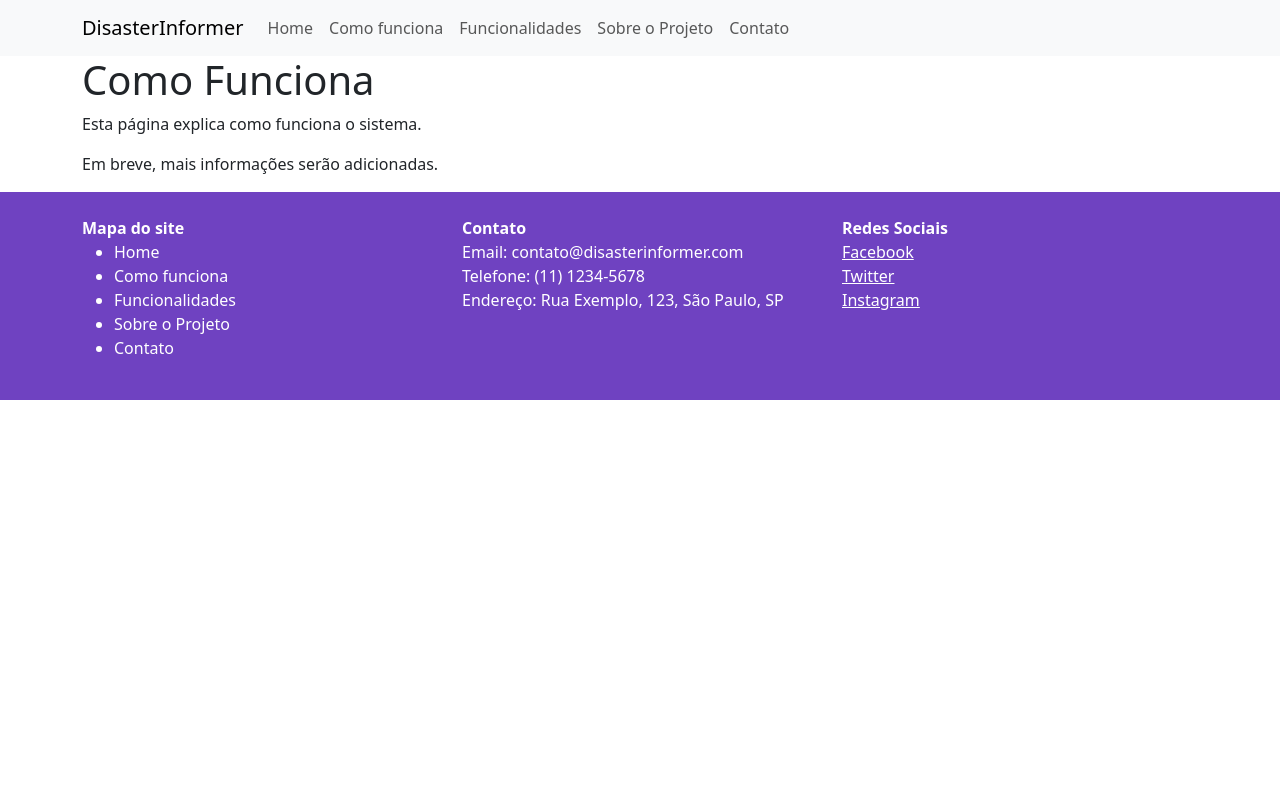
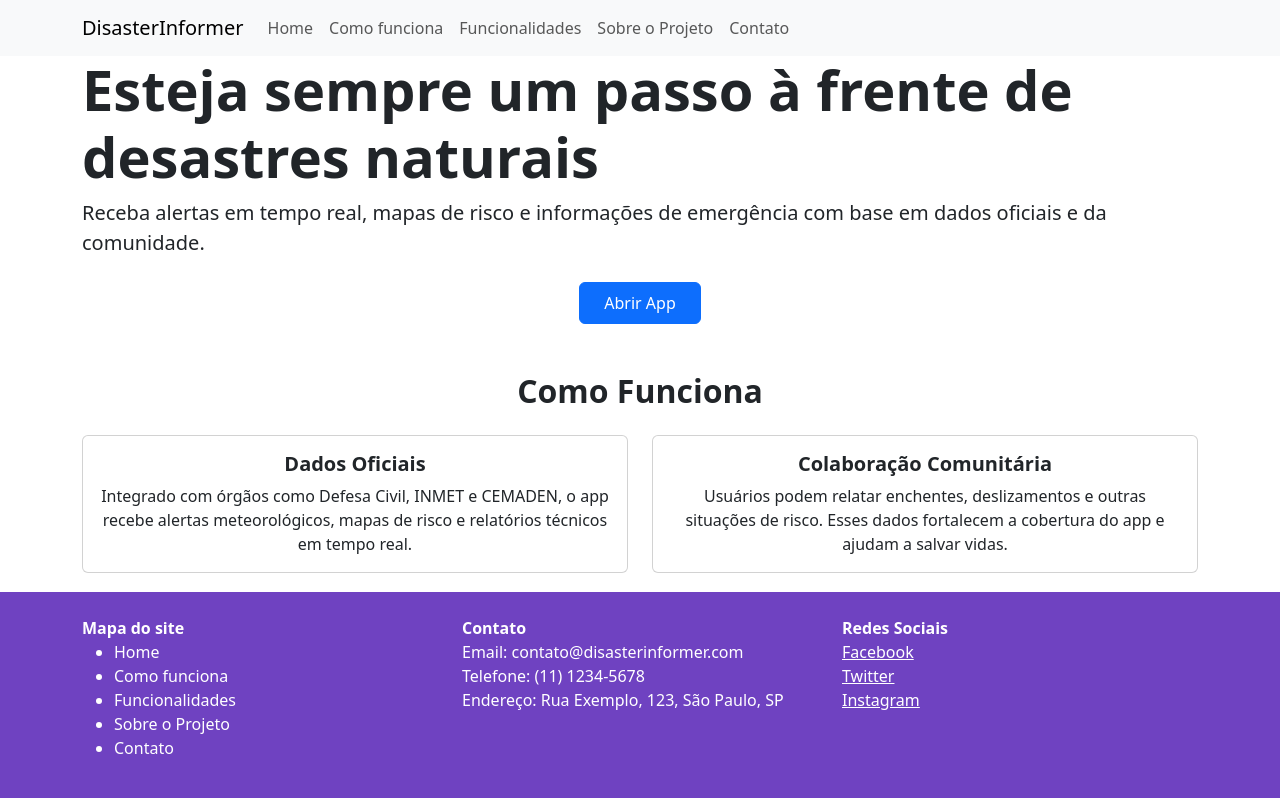
Before and after one commit to GabrielFrohlich/challenge-thm, a React (Vite) app: page /como-funciona in a window 1280 px wide. Shown: the top 798 px of the page. Built offline with nearby package versions, Linux system fonts and the light colour scheme.

Commit message:
Adição da pagina como funciona

```diff
--- a/src/App.jsx
+++ b/src/App.jsx
@@ -5,11 +5,11 @@ import Footer from "./components/footer"
 
 function App() {
   return (
-    <>
+    <div class="min-vh-100">
       <Navbar />
       <Outlet />
       <Footer />
-    </>
+    </div>
   )
 }
 
--- a/src/components/footer.jsx
+++ b/src/components/footer.jsx
@@ -1,6 +1,6 @@
 function Footer() {
     return (
-        <footer className="bg-purple text-white p-4">
+        <footer className="bg-purple text-white p-4 sticky-bottom" style={{ marginTop: 'auto' }}>
             <div class="container">
                 <div class="row">
                     <div class="col-md-4 col-12">
--- a/src/routes/ComoFunciona/index.jsx
+++ b/src/routes/ComoFunciona/index.jsx
@@ -1,11 +1,45 @@
 function ComoFunciona() {
-  return (
-    <div className="container">
-      <h1>Como Funciona</h1>
-      <p>Esta página explica como funciona o sistema.</p>
-      <p>Em breve, mais informações serão adicionadas.</p>
-    </div>
-  );
+    return (
+        <div class="">
+            <section class="hero">
+                <div class="container">
+                    <h1 class="display-4 fw-bold">Esteja sempre um passo à frente de desastres naturais</h1>
+                    <p class="lead">Receba alertas em tempo real, mapas de risco e informações de emergência com base em dados oficiais e da comunidade.</p>
+                    <div class="d-flex justify-content-center gap-3 mt-4">
+                        <a href="#" class="btn btn-primary px-4 py-2">Abrir App</a>
+                    </div>
+                </div>
+            </section>
+
+            <section class="container py-5">
+                <h2 class="text-center mb-4 fw-bold">Como Funciona</h2>
+                <div class="row g-4 text-center">
+                    <div class="col-md-6">
+                        <div class="card h-100 p-3">
+                            <h5 class="highlight fw-semibold">Dados Oficiais</h5>
+                            <p class="mb-0">Integrado com órgãos como Defesa Civil, INMET e CEMADEN, o app recebe alertas meteorológicos, mapas de risco e relatórios técnicos em tempo real.</p>
+                        </div>
+                    </div>
+                    <div class="col-md-6">
+                        <div class="card h-100 p-3">
+                            <h5 class="highlight fw-semibold">Colaboração Comunitária</h5>
+                            <p class="mb-0">Usuários podem relatar enchentes, deslizamentos e outras situações de risco. Esses dados fortalecem a cobertura do app e ajudam a salvar vidas.</p>
+                        </div>
+                    </div>
+                </div>
+            </section>
+
+            <section class="container py-5">
+                <h2 class="text-center mb-4 fw-bold">Exemplo de Uso</h2>
+                <div class="card p-4 shadow-sm">
+                    <h5 class="fw-semibold">Enchente em Município do Interior</h5>
+                    <p>Imagine que durante o mês de janeiro, fortes chuvas causaram alagamentos em diversas regiões de um município do interior. Usuários locais começaram a relatar pontos de alagamento e deslizamentos de terra através do aplicativo. Essas informações foram validadas por dados da Defesa Civil e alertas foram emitidos para todos os moradores da região.</p>
+                    <p>Com base nessas informações, a população consegue se antecipar, evitando áreas de risco e buscando abrigo em locais seguros. O app também forneceu orientações sobre como proceder em situações de emergência, ajudando a reduzir os impactos do desastre.</p>
+                </div>
+            </section>
+        </div>
+
+    );
 }
 
 export default ComoFunciona;
--- a/src/routes/Contato/index.jsx
+++ b/src/routes/Contato/index.jsx
@@ -17,11 +17,11 @@ function Contato() {
                     </div>
                     <div class="mb-3">
                         <label for="email" class="form-label">Email:</label>
-                        <input type="email" class="form-control" id="email" placeholder="João da Silva" name="email" />
+                        <input type="email" class="form-control" id="email" placeholder="email@example.com" name="email" />
                     </div>
                     <div class="mb-3">
                         <label for="phone" class="form-label">Telefone:</label>
-                        <input type="tel" class="form-control" id="phone" placeholder="João da Silva" name="phone" />
+                        <input type="tel" class="form-control" id="phone" placeholder="11999999999" name="phone" />
                     </div>
                     <div class="mb-3">
                         <label for="mensagem" class="form-label">Mensagem:</label>
```
